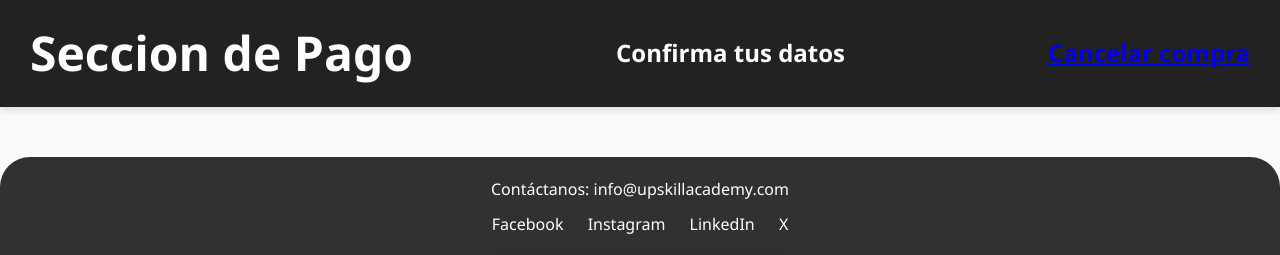
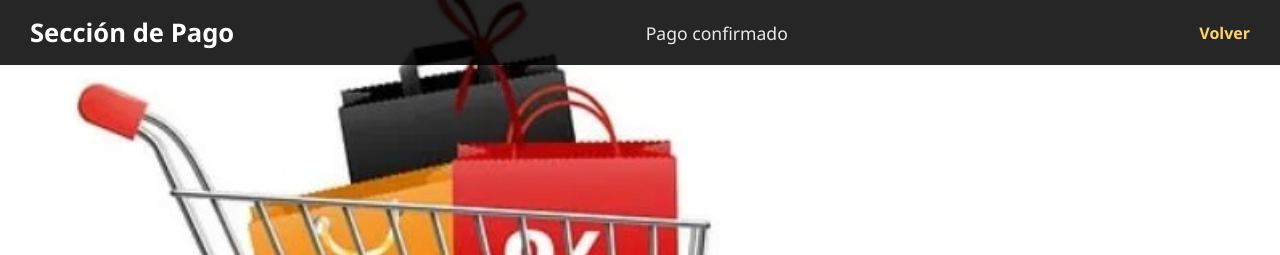
Before and after one commit to JhonGoodEld/upSkill, a PHP site: page /views/confirmacion.html in a window 1280 px wide. Shown: the top 255 px of the page. Run offline with PHP 8.4, Linux system fonts and the light colour scheme.

Commit message:
funcion 50/50

```diff
--- a/css/pago.css
+++ b/css/pago.css
@@ -209,3 +209,25 @@ button[type="submit"]:hover {
 .hidden {
     display: none;
 }
+
+
+.btnConfirmarPago {
+    background: linear-gradient(135deg, #00c6ff, #0072ff);
+    color: white;
+    border: none;
+    padding: 14px 28px;
+    font-size: 18px;
+    font-weight: bold;
+    border-radius: 10px;
+    cursor: pointer;
+    transition: 0.3s ease;
+    display: block;
+    margin: 30px auto;
+    text-transform: uppercase;
+    box-shadow: 0 4px 12px rgba(0,0,0,0.2);
+}
+
+.btnConfirmarPago:hover {
+    transform: scale(1.05);
+    background: linear-gradient(135deg, #0090ff, #0050d4);
+}
--- a/views/confirmacion.html
+++ b/views/confirmacion.html
@@ -1,33 +1,34 @@
-    <!DOCTYPE html>
+<!DOCTYPE html>
     <html lang="es">
     <head>
     <meta charset="UTF-8">
     <meta name="viewport" content="width=device-width, initial-scale=1.0">
-    <title>Confirmacion de compra — Upskill Academy</title>
+    <title>Confirmacion — Upskill Academy</title>
 
     <link rel="stylesheet" href="../css/pago.css">
-    <link rel="stylesheet" href="../css/styles.css">
-    <link rel="stylesheet" href="../css/admin.css" />
     </head>
+
     <body>
-    <!--barra de la navegacion pa-->
     <header class="navbar">
-    <h1>Seccion de Pago</h1>
-    <p>Confirma tus datos</p>
 
-    <!-- MENÚ SUPERIOR -->
-    <nav class="nav-links">
-        <!-- Inicio -->
-        <a href="../views/carrito.html" class="menu-link">Cancelar compra</a>
-    </nav>
-    </header>
+    <div class="nav-left">
+        <h1>Sección de Pago</h1>
+    </div>
+
+    <div class="nav-center">
+        <p>Pago confirmado</p>
+    </div>
+
+    <div class="nav-side">
+        <a href="../views/pagPrin.html">Volver </a>
+    </div>
+
+</header>
+
+<!-- contenido de confirmacion       -->
 
 
-    <body>
-    </body>
-
-
-    <!-- FOOTER -->
+<!-- FOOTER -->
     <footer class="footer">
         <p>Contáctanos: info@upskillacademy.com</p>
         <div class="socials">
@@ -144,9 +145,8 @@
         </div>
     </div>
 
-        <p>© 2025 Upskill Academy - Todos los derechos reservados</p>
-    </footer>
     <script src="../js/script.js"></script>
+
 
     </body>
     </html>
--- a/views/pago-metodo.html
+++ b/views/pago-metodo.html
@@ -58,7 +58,7 @@
     </div>
 
     <button id="btnConfirmarPago" class="btnConfirmarPago">
-        Confirmar pago simulado
+        Confirmar pago
     </button>
 </div>
 
```
Also changed, not shown: js/pago-metodo.js (+19 -0 lines), views/error-pago.html (+19 -19 lines).
